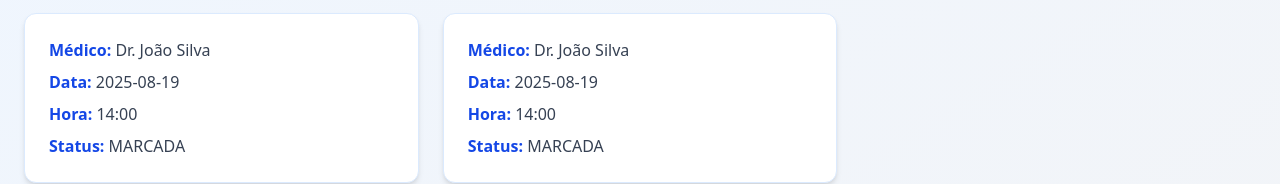
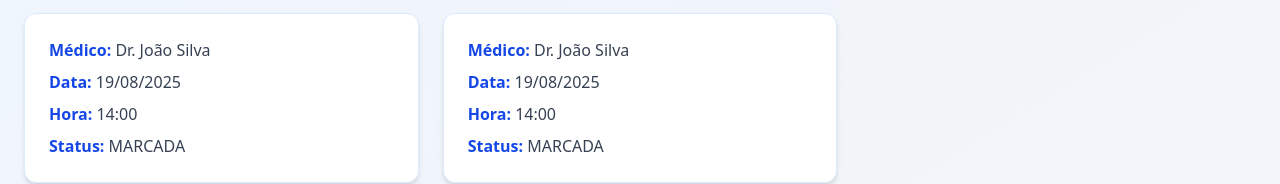
Before and after one commit to Dev-Souza/kauan_doctor_front, an Angular app: page /paciente in a window 1280 px wide. Shown: the part 280-464 px from the top of the page. Built offline with nearby package versions, Linux system fonts and the light colour scheme; no server answers.

Commit message:
fix: data no painel paciente

```diff
--- a/src/app/components/painel-paciente/painel-paciente.html
+++ b/src/app/components/painel-paciente/painel-paciente.html
@@ -18,7 +18,7 @@
         class="bg-white p-6 rounded-xl shadow-md hover:shadow-lg transition cursor-pointer border border-blue-100 hover:border-blue-300">
         <div class="space-y-2 text-gray-700">
           <p><strong class="text-blue-700">Médico:</strong> {{ consulta.medico }}</p>
-          <p><strong class="text-blue-700">Data:</strong> {{ consulta.data }}</p>
+          <p><strong class="text-blue-700">Data:</strong> {{ consulta.data | date:('dd/MM/yyyy')}}</p>
           <p><strong class="text-blue-700">Hora:</strong> {{ consulta.hora }}</p>
           <p><strong class="text-blue-700">Status:</strong> {{ consulta.status }}</p>
         </div>
@@ -42,7 +42,7 @@
       <h3 class="text-xl font-bold text-blue-700 mb-4 text-center">Detalhes da Consulta</h3>
       <div class="space-y-2 text-gray-700">
         <p><strong>Médico:</strong> {{ consultaSelecionada.medico }}</p>
-        <p><strong>Data:</strong> {{ consultaSelecionada.data }}</p>
+        <p><strong>Data:</strong> {{ consultaSelecionada.data | date:'dd/MM/yyyy'}}</p>
         <p><strong>Hora:</strong> {{ consultaSelecionada.hora }}</p>
         <p><strong>Status:</strong> {{ consultaSelecionada.status }}</p>
         <p><strong>Observação:</strong> {{ consultaSelecionada.observacao || 'Nenhuma observação.' }}</p>
```
